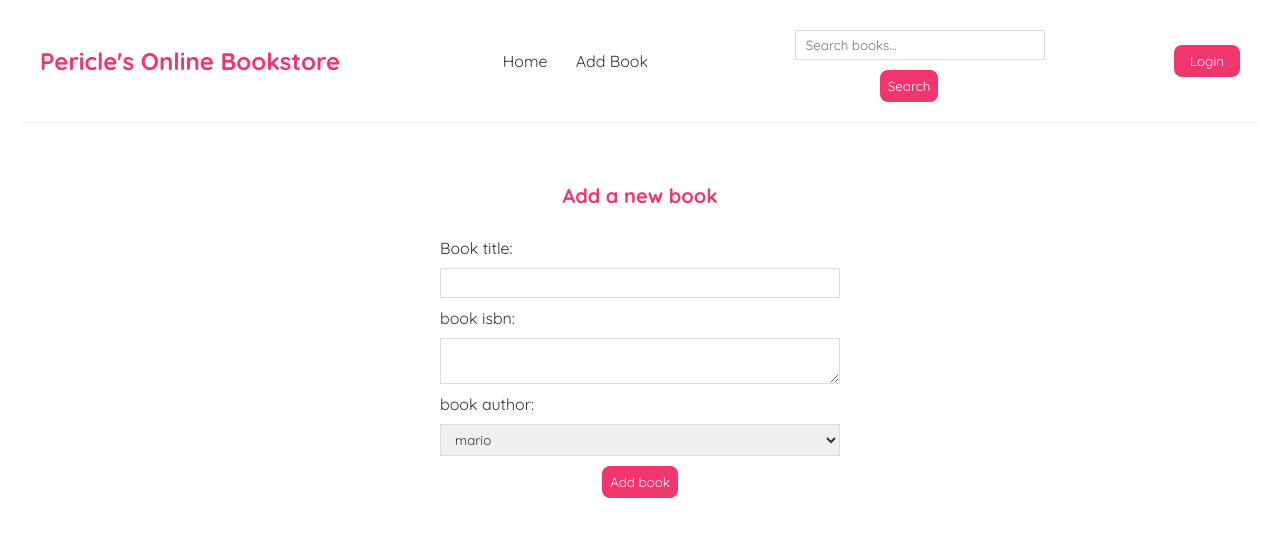
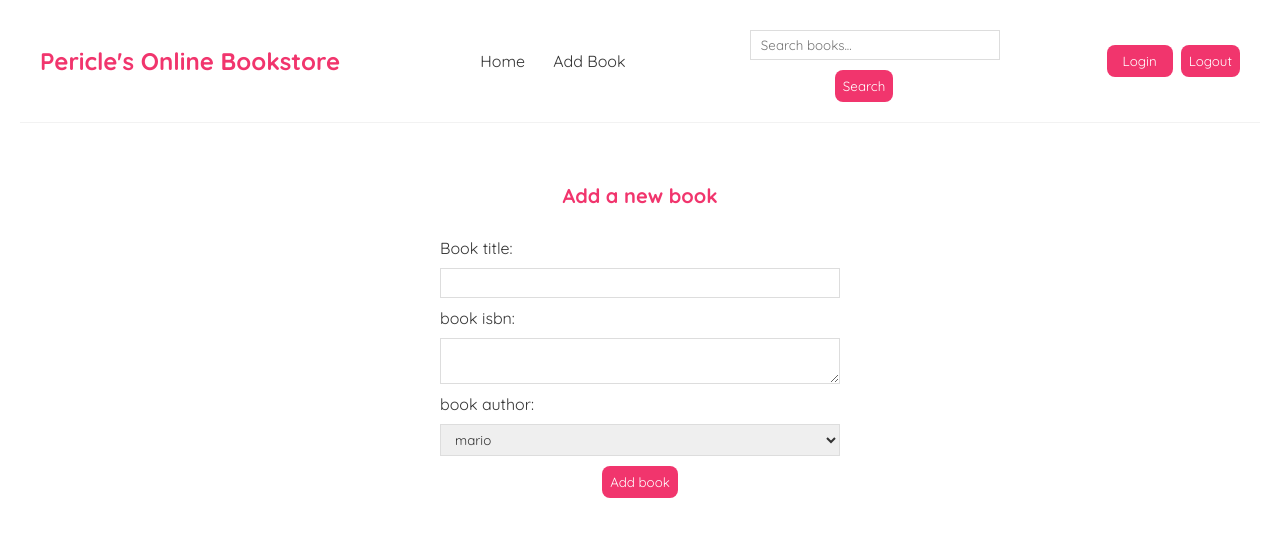
Before and after one commit to shadow-22/BookStoreFrontEnd, a React (Create React App) app: page /AddBook in a window 1280 px wide. Shown: the top 536 px of the page. Built offline with nearby package versions, Linux system fonts and the light colour scheme.

Commit message:
added logout

```diff
--- a/src/Login.js
+++ b/src/Login.js
@@ -15,12 +15,20 @@ const Login = () => {
         });
 
         if (response.ok) {
-          const data = await response.json();
-          const token = data.token; // Assuming your API returns the token under 'token' key
-          localStorage.setItem('jwtToken', token); // Store token in local storage
-          alert('Login successful!');
+            const authHeader = response.headers.get('Authorization');
+            const token = authHeader && authHeader.split(' ')[1];
+
+            if (token) {
+                localStorage.setItem('jwtToken', token);
+                alert('Login successful!');
+                console.log("JWT: " + token);
+            } else {
+                alert('Token not found in the response!');
+            }
+        } else if (response.status === 401) {
+            alert('Invalid credentials!');
         } else {
-          alert('Login failed!');
+            alert('Login failed!');
         }
       } catch (error) {
         console.error('Error during login:', error);
--- /dev/null
+++ b/src/Logout.js
@@ -0,0 +1,18 @@
+const Logout = () => {
+
+    const handleLogout = () => {
+        localStorage.removeItem('jwtToken');  // Remove the JWT token from localStorage
+        alert('Logged out successfully!');
+        // Optionally, you can redirect the user to the home page or login page after logout
+        // window.location.href = '/';
+    };
+
+
+    return (
+        <button onClick={handleLogout} className="logout-button">
+            Logout
+        </button>
+    );
+}
+
+export default Logout;
--- a/src/NavBar.js
+++ b/src/NavBar.js
@@ -1,6 +1,7 @@
 import { Link } from 'react-router-dom';
 import Search from './Search';
 import Login from './Login';
+import Logout from './Logout';
 
 const NavBar = () => {
     return (
@@ -16,6 +17,9 @@ const NavBar = () => {
             <div className="login">
                 <Login />
             </div>
+            <div className="logout">
+                <Logout />
+            </div>
         </nav>
     );
 }
--- a/src/index.css
+++ b/src/index.css
@@ -140,3 +140,18 @@
 .login-button button:hover {
   background: #e0245e; /* Slightly darker shade on hover */
 }
+
+/* CSS for the Logout button */
+.logout-button {
+  background: #f1356d;
+  border: 0;
+  padding: 8px;
+  border-radius: 8px;
+  cursor: pointer;
+  color: #fff;
+  margin-left: 8px; /* Add a small margin to separate it from the Login button */
+}
+
+.logout-button:hover {
+  background-color: #d12b57; /* Darker shade for hover */
+}
```
